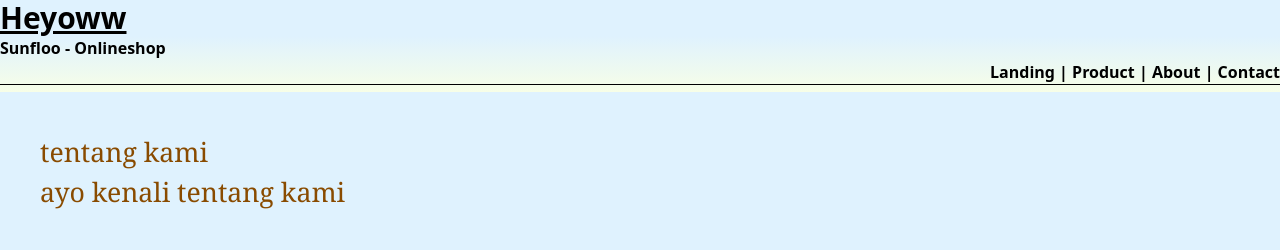
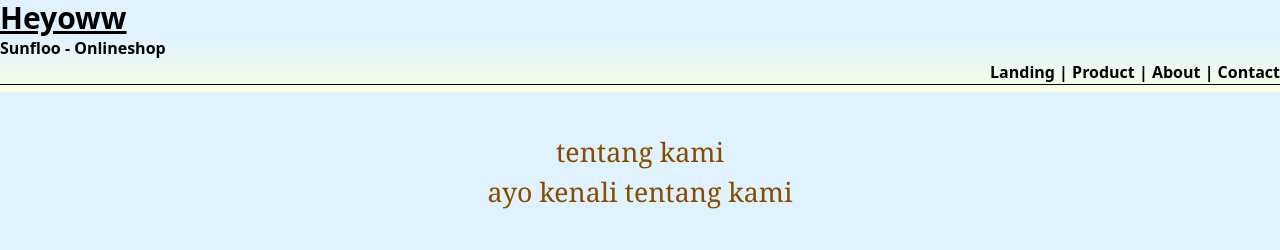
Before and after one commit to aqila-mazaya/onlineshop-aqila, a Vue app: page /about in a window 1280 px wide. Shown: the top 250 px of the page. Built offline with nearby package versions, Linux system fonts and the light colour scheme; grey boxes are pictures that could not be loaded.

Commit message:
Update AboutPage.vue style aboutpage

```diff
--- a/src/pages/AboutPage.vue
+++ b/src/pages/AboutPage.vue
@@ -18,7 +18,7 @@
     </script>
 <template>
   <div class="po">
-    <section class="m-10 text-[20pt] font-serif text-yellow-800">
+    <section class="m-10 text-center text-[20pt] font-serif text-yellow-800">
     <h1>tentang kami</h1>
     <p>ayo kenali tentang kami</p>
     </section>
```
